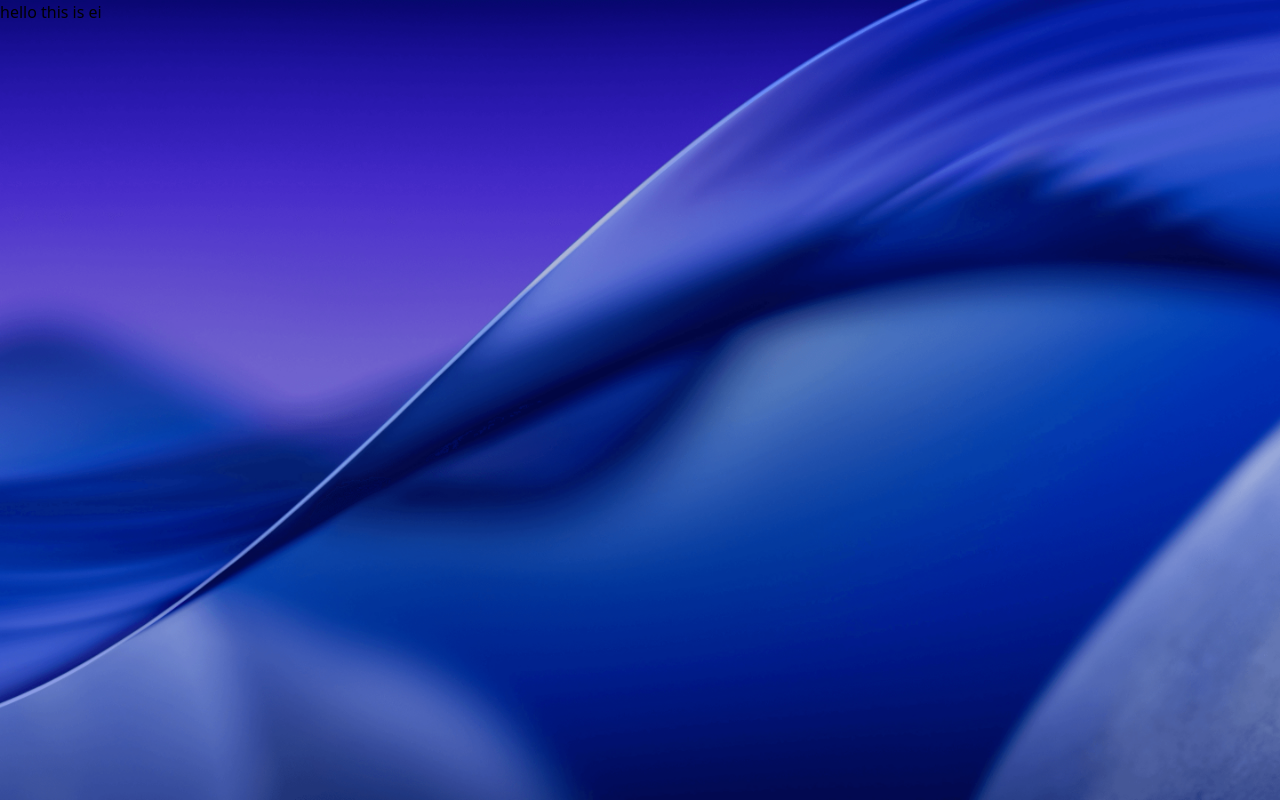
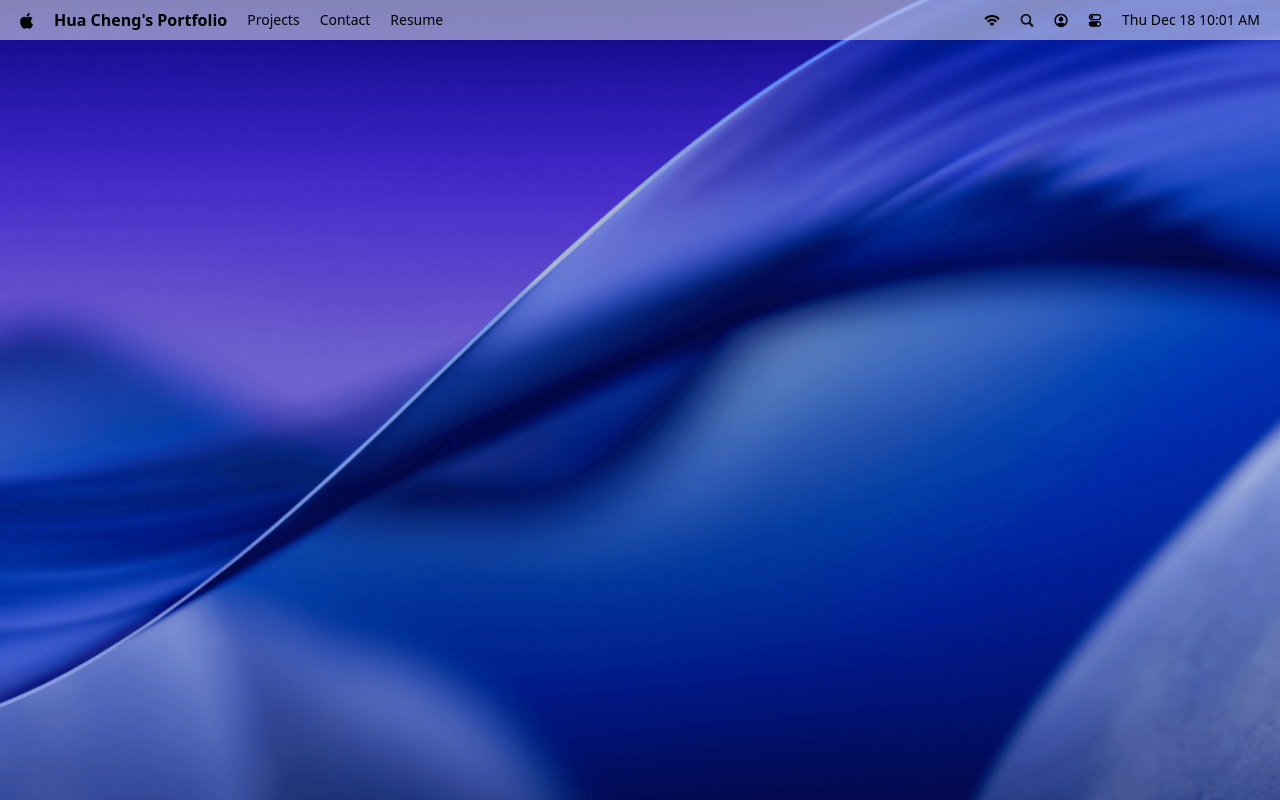
Before and after one commit to eiilen/mac-portfolio, a React (Vite) app: page / in a window 1280 px wide. Built offline with nearby package versions, Linux system fonts and the light colour scheme; a web font is replaced by a local one.

Commit message:
add navbar

```diff
--- a/package.json
+++ b/package.json
@@ -11,6 +11,7 @@
   },
   "dependencies": {
     "@tailwindcss/vite": "^4.1.18",
+    "dayjs": "^1.11.19",
     "react": "^19.2.0",
     "react-dom": "^19.2.0",
     "tailwindcss": "^4.1.18"
--- a/src/App.tsx
+++ b/src/App.tsx
@@ -1,6 +1,10 @@
+import Navbar from "./components/Navbar"
+
 const App = () => {
   return (
-    <h1>hello this is ei</h1>
+    <main>
+      <Navbar />
+    </main>
   )
 }
 
--- /dev/null
+++ b/src/components/Navbar.tsx
@@ -0,0 +1,35 @@
+import dayjs from 'dayjs'
+import { navIcons, navLinks } from '../constants'
+
+const Navbar = () => {
+  return (
+    <nav>
+        <div>
+            <img src='/images/logo.svg' />
+            <p className='font-bold'>Hua Cheng's Portfolio</p>
+
+            <ul>
+                {navLinks.map((item) => (
+                    <li key={item.id}>
+                        <p>{item.name}</p>
+                    </li>
+                ))}
+            </ul>
+        </div>
+
+        <div>
+            <ul>
+                {navIcons.map((icon) => (
+                    <li key={icon.id}>
+                        <img src={icon.img} className='icon-hover' alt={`icon-${icon.id}`} />
+                    </li>
+                ))}
+            </ul>
+
+            <time>{dayjs().format('ddd MMM D h:mm A')}</time>
+        </div>
+    </nav>
+  )
+}
+
+export default Navbar
```
Also changed, not shown: 1 other file (tests, documents, lock files or other folders).
